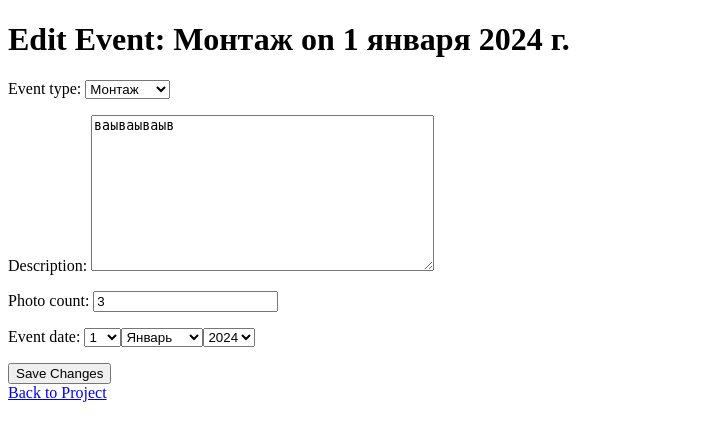
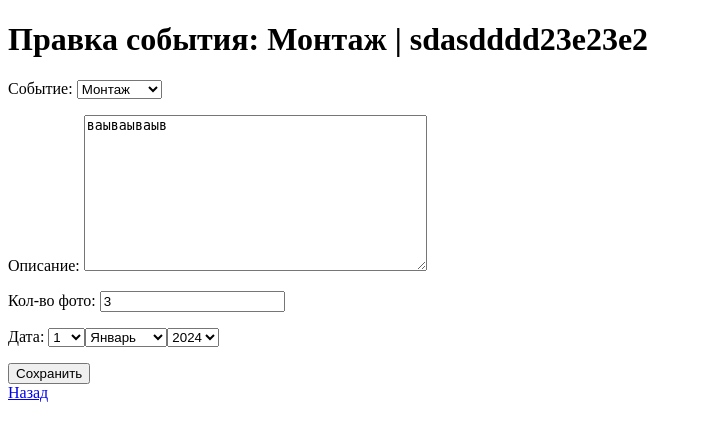
Before and after one commit to jimmy2qrtki/rct, a Django app: page /projects/event/21/edit/ in a window 1280 px wide. Shown: the top 441 px of the page, without its empty margins (0-702 px from the left). Run offline with Django 5.2, Linux system fonts and the light colour scheme; data comes from the database, SQL or seed files in the repository; both versions use the stored data as it was after the commit.

Commit message:
Небольшие правки

```diff
--- a/projects/forms.py
+++ b/projects/forms.py
@@ -5,15 +5,22 @@ class ProjectForm(forms.ModelForm):
     class Meta:
         model = Project
         fields = ['name', 'description', 'excel_file']
-        widgets = {
-            'description': forms.Textarea(attrs={'minlength': 10}),
+        labels = {
+            'name': 'Название',
+            'description': 'Описание',
+            'excel_file': 'Excel-файл',
         }
 
 class EventForm(forms.ModelForm):
     class Meta:
         model = Event
         fields = ['event_type', 'description', 'photo_count', 'event_date']
+        labels = {
+            'event_type': 'Событие',
+            'description': 'Описание',
+            'photo_count': 'Кол-во фото',
+            'event_date': 'Дата',
+        }
         widgets = {
-            'description': forms.Textarea(attrs={'minlength': 10}),
             'event_date': forms.SelectDateWidget(),
         }
--- a/projects/models.py
+++ b/projects/models.py
@@ -5,7 +5,7 @@ from django.utils import timezone
 class Project(models.Model):
     user = models.ForeignKey(User, on_delete=models.CASCADE)  # Убрали null=True
     name = models.CharField(max_length=255)
-    description = models.TextField()
+    description = models.TextField(blank=True)
     excel_file = models.FileField(upload_to='excel/', null=True, blank=True)
 
     def get_next_event(self):
@@ -21,7 +21,7 @@ class Event(models.Model):
     )
     project = models.ForeignKey(Project, related_name='events', on_delete=models.CASCADE)
     event_type = models.CharField(choices=EVENT_TYPES, max_length=20)
-    description = models.TextField()
+    description = models.TextField(blank=True)
     photo_count = models.IntegerField()
     event_date = models.DateField()
 
--- a/projects/templates/projects/edit_event.html
+++ b/projects/templates/projects/edit_event.html
@@ -2,15 +2,15 @@
 <!DOCTYPE html>
 <html>
 <head>
-    <title>Edit Event - {{ event.get_event_type_display }}</title>
+    <title>Правка события - {{ event.get_event_type_display }}</title>
 </head>
 <body>
-    <h1>Edit Event: {{ event.get_event_type_display }} on {{ event.event_date }}</h1>
+    <h1>Правка события: {{ event.get_event_type_display }} | {{ project.name }}</h1>
     <form method="POST">
         {% csrf_token %}
         {{ form.as_p }}
-        <button type="submit">Save Changes</button>
+        <button type="submit">Сохранить</button>
     </form>
-    <a href="{% url 'edit_project' project.id %}">Back to Project</a>
+    <a href="{% url 'edit_project' project.id %}">Назад</a>
 </body>
 </html>
--- a/projects/templates/projects/edit_project.html
+++ b/projects/templates/projects/edit_project.html
@@ -21,7 +21,7 @@
             </a>
             <form method="POST" action="{% url 'delete_event' event.id %}" style="display:inline;">
                 {% csrf_token %}
-                <button type="submit" onclick="return confirm('Вы уверены что хотите удалить событие?');">Delete</button>
+                <button type="submit" onclick="return confirm('Вы уверены что хотите удалить событие?');">Удалить</button>
             </form>
         </li>
         {% empty %}
--- a/projects/templates/projects/manage_projects.html
+++ b/projects/templates/projects/manage_projects.html
@@ -19,7 +19,7 @@
                 {% endif %}
                 - <form method="POST" action="{% url 'delete_project' project.id %}" style="display:inline;">
                     {% csrf_token %}
-                    <button type="submit" onclick="return confirm('Are you sure you want to delete this project?');">Delete</button>
+                    <button type="submit" onclick="return confirm('Are you sure you want to delete this project?');">Удалить</button>
                 </form>
             </li>
         {% empty %}
--- a/router/urls.py
+++ b/router/urls.py
@@ -17,9 +17,11 @@ Including another URLconf
 from django.contrib import admin
 from django.urls import path, include
 from django.contrib.auth import views as auth_views
+from projects.views import manage_projects
 
 urlpatterns = [
     path('admin/', admin.site.urls),
+    path('', manage_projects, name='home'),
     path('', include('rct.urls')),
     path('accounts/', include('django.contrib.auth.urls')),
     path('projects/', include('projects.urls')),
```
Also changed, not shown: projects/management/commands/fix_projects.py (added, +15 -0 lines), projects/templates/projects/create_event.html (+4 -4 lines), projects/templates/projects/manage_events.html (deleted, +0 -16 lines), rct/templates/registration/profile.html (+3 -11 lines), db.sqlite3, projects/migrations/0004_alter_project_user.py (added), projects/migrations/0005_alter_project_user.py (added), projects/migrations/0006_alter_event_description_alter_project_description.py (added).
